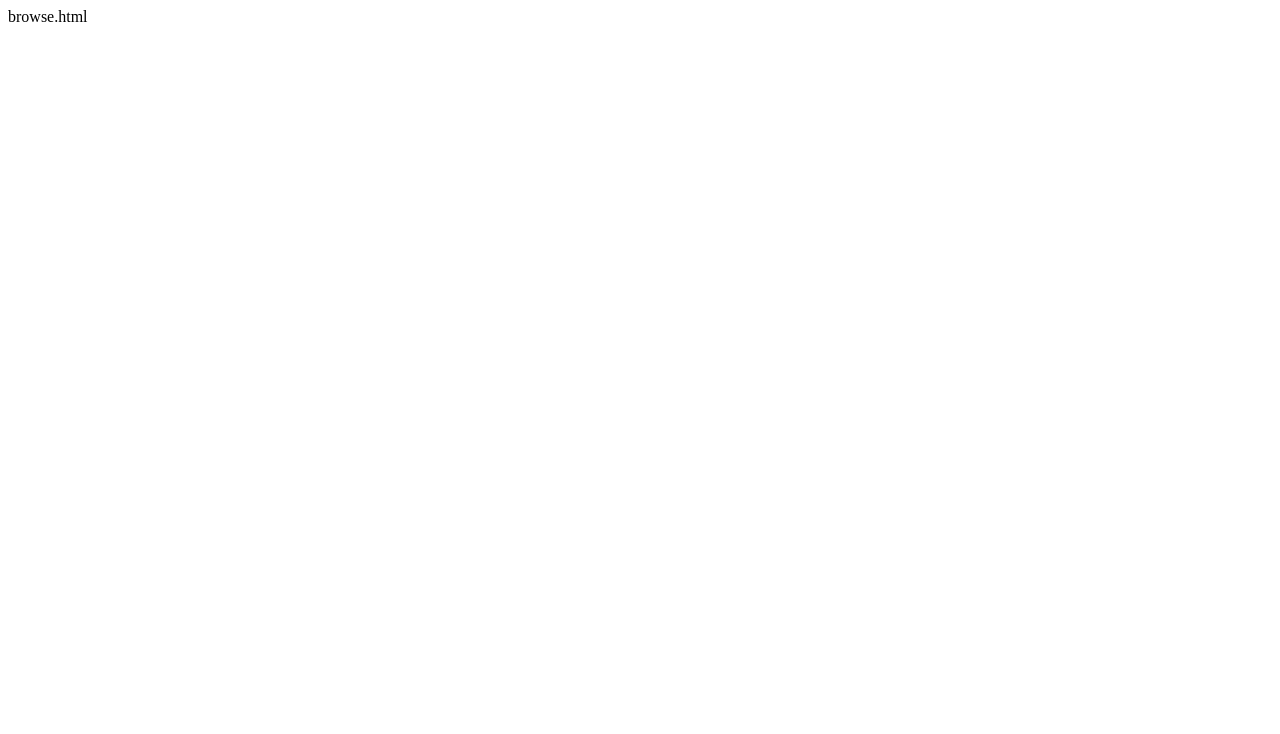
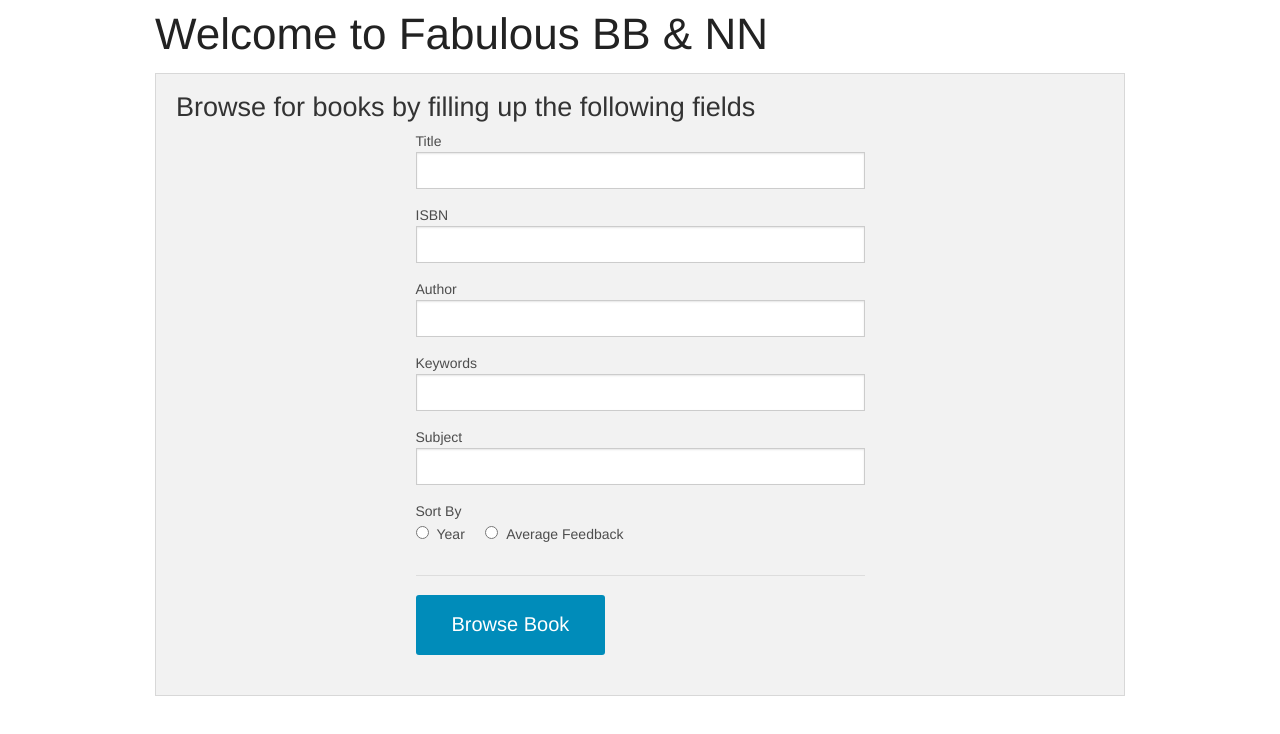
Before and after one commit to r4x0r/FabulousBeeAnn, a plain HTML site: page FabulousBeeAnn/browse.html in a window 1280 px wide. Drawn offline with Linux system fonts and the light colour scheme.

Commit message:
Browse.html added
the browsing for book page added

```diff
--- a/FabulousBeeAnn/browse.html
+++ b/FabulousBeeAnn/browse.html
@@ -1 +1,71 @@
-browse.html
+<!doctype html>
+<html class="no-js" lang="en">
+  <head>
+    <meta charset="utf-8" />
+    <meta name="viewport" content="width=device-width, initial-scale=1.0" />
+    <title>Searching for your books</title>
+    <link rel="stylesheet" href="css/foundation.css" />
+    <script src="js/vendor/modernizr.js"></script>
+  </head>
+
+  <body>
+    <!-- title -->
+    <div class="row">
+      <div class="large-12 columns">
+        <h1>Welcome to Fabulous BB & NN</h1>
+      </div>
+    </div>
+
+    <!-- grey panel -->
+    <div class="row">
+      <div class="large-12 columns">
+        <div class="panel">
+        <h3> Browse for books by filling up the following fields </h3>
+
+          <!-- form -->
+          <form method="get" action="http://localhost:9999/FabulousBeeAnn/new_book_success">
+            <div class="row">
+              <div class="large-6 large-centered columns">
+                <label>Title</label>
+                <input type="text" name="title" maxlength="140" placeholder="" />
+
+                <label>ISBN</label>
+                <input type="number" name="ISBN" maxlength="15" placeholder="" />
+
+                <label>Author</label>
+                <input type="text" name="author" maxlength="140" placeholder="" />
+
+
+                <label>Keywords</label>
+                <input type="text" name="keywords" maxlength="140" placeholder="" />
+
+                <label>Subject</label>
+                <input type="text" name="subject" maxlength="140" placeholder="" />
+
+                <label>Sort By</label>
+                <input type="radio" name="sortby" value="year" id="sortbyyear"><label for="sortbyyear">Year</label>
+                <input type="radio" name="sortby" value="avgfeedback" id="sortbyavgfeedback"><label for="sortbyavgfeedback">Average Feedback</label>
+
+                <hr />
+
+                <input type="submit" value="Browse Book" class="large radius button"><br/>
+              </div>
+            </div>
+          </form>
+        </div>
+      </div>
+    </div>
+
+
+
+
+
+
+
+    <script src="js/vendor/jquery.js"></script>
+    <script src="js/foundation.min.js"></script>
+    <script>
+      $(document).foundation();
+    </script>
+  </body>
+</html>
```
